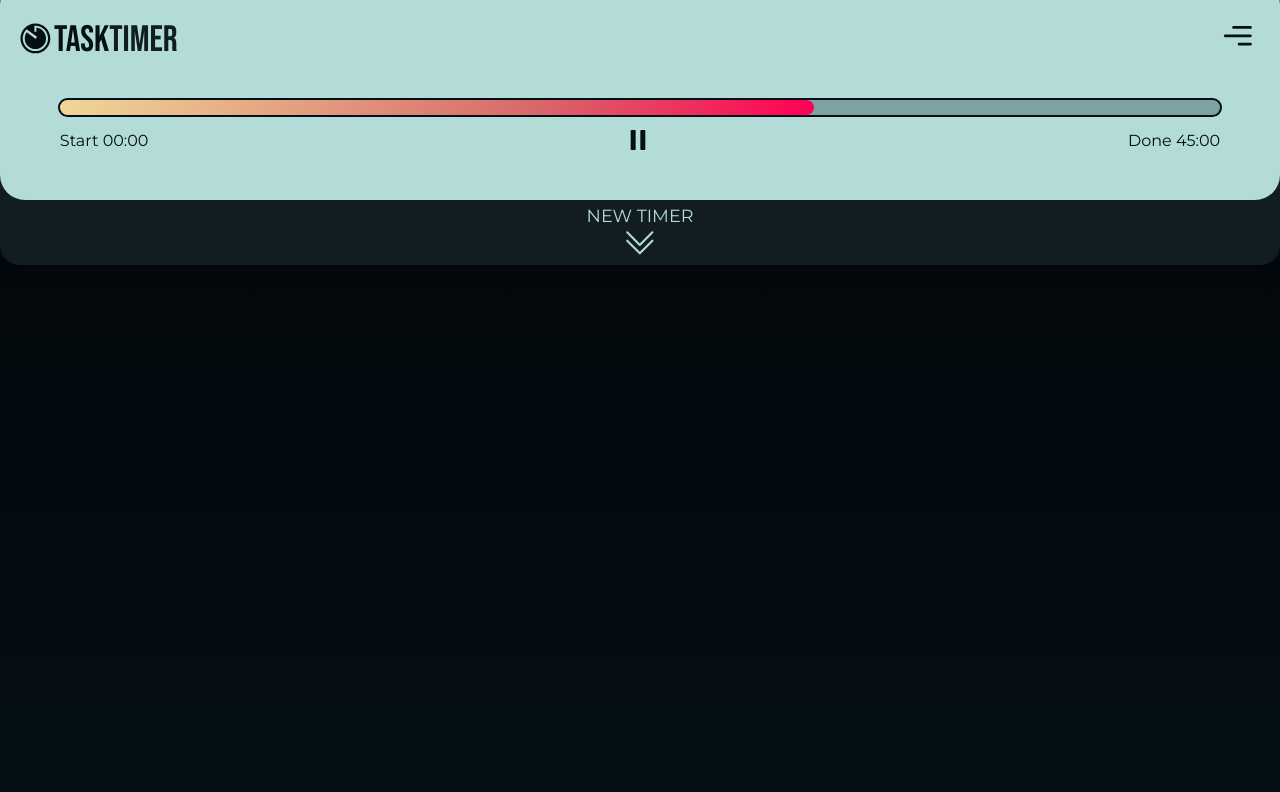
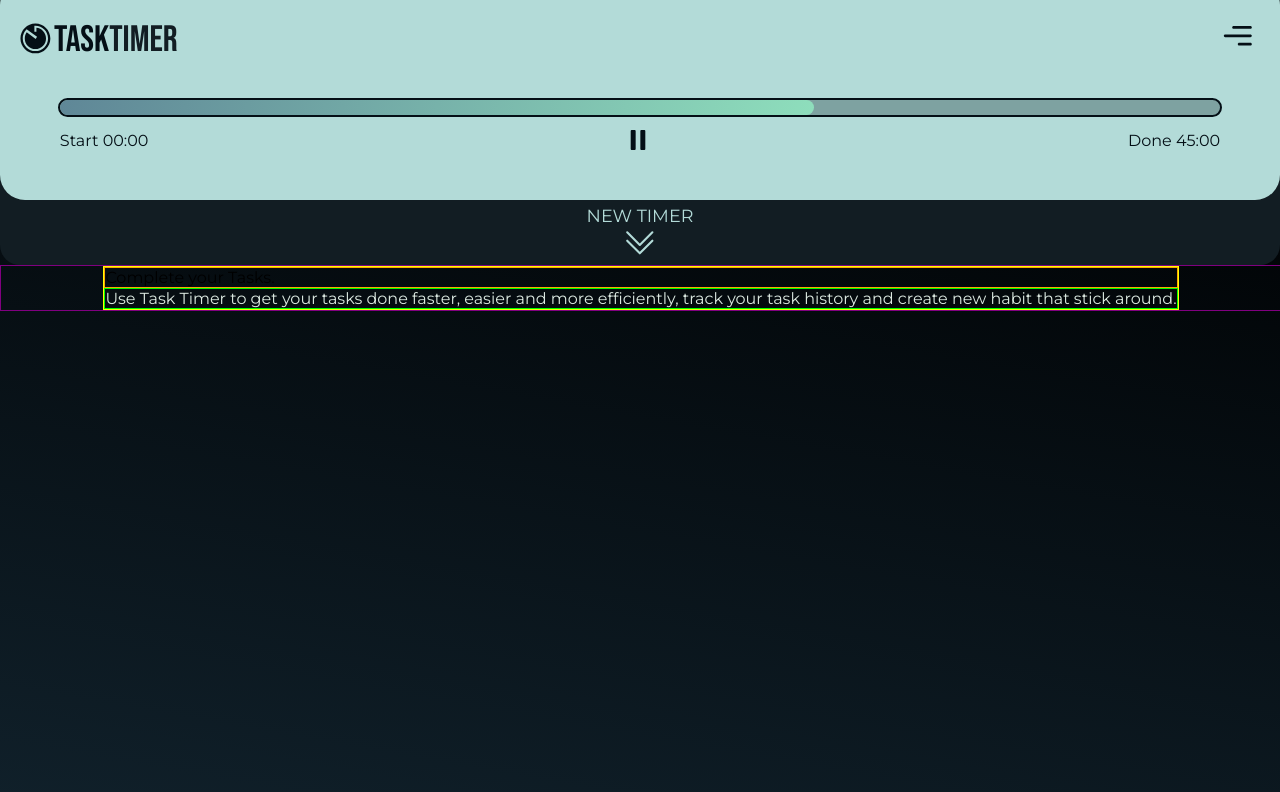
Before and after one commit to sseans/react-study-timer, a React (Create React App) app: page / in a window 1280 px wide. Shown: the top 792 px of the page. Built offline with nearby package versions, Linux system fonts and the light colour scheme.

Commit message:
started hero login component

```diff
--- a/src/App.css
+++ b/src/App.css
@@ -23,11 +23,11 @@ html {
   z-index: 1;
   width: 100%;
   height: 100vh;
-  background: rgb(4, 15, 22);
+  background: rgb(16, 32, 42);
   background: linear-gradient(
-    0deg,
-    rgba(4, 15, 22, 1) 0%,
-    rgba(1, 4, 6, 1) 100%
+    10deg,
+    rgba(16, 32, 42, 1) 0%,
+    rgba(1, 4, 6, 1) 79%
   );
   box-shadow: 0 0 1px 1px rgba(0, 0, 0, 0.03), 0 0 2px 2px rgba(0, 0, 0, 0.02),
     0 4px 4px rgba(0, 0, 0, 0.01), 0 6px 8px rgba(0, 0, 0, 0.01);
--- a/src/App.js
+++ b/src/App.js
@@ -1,12 +1,14 @@
 import "./App.css";
 import LowerNavigation from "./Components/LowerNavigation/LowerNavigation";
 import TimerNavbar from "./Components/TimerNavbar/TimerNavbar";
+import HeroLogin from "./Components/HeroLogin/HeroLogin";
 
 function App() {
   return (
     <div className="App">
       <TimerNavbar />
       <LowerNavigation />
+      <HeroLogin />
     </div>
   );
 }
--- /dev/null
+++ b/src/Components/HeroLogin/HeroLogin.css
@@ -0,0 +1,21 @@
+.hero {
+  width: 100%;
+  height: fit-content;
+  display: flex;
+  justify-content: center;
+  border: purple 1px solid;
+}
+
+.hero__wrapper {
+  max-width: 1300px;
+  border: yellow 1px solid;
+}
+
+.hero__heading {
+  border: orange 1px solid;
+}
+
+.hero__text {
+  color: #dce9e1;
+  border: lime 1px solid;
+}
--- /dev/null
+++ b/src/Components/HeroLogin/HeroLogin.js
@@ -0,0 +1,17 @@
+import "./HeroLogin.css";
+import React from "react";
+
+export default function HeroLogin() {
+  return (
+    <div className="hero">
+      <div className="hero__wrapper">
+        <div className="hero__heading">Complete your Tasks.</div>
+        <div className="hero__text">
+          Use Task Timer to get your tasks done faster, easier and more
+          efficiently, track your task history and create new habit that stick
+          around.
+        </div>
+      </div>
+    </div>
+  );
+}
--- a/src/Components/LowerNavigation/LowerNavigation.css
+++ b/src/Components/LowerNavigation/LowerNavigation.css
@@ -29,6 +29,7 @@
   display: flex;
   font-size: 1.1em;
   color: #b3dbd8;
+  cursor: pointer;
 }
 
 .lowernav__menu svg {
--- a/src/Components/LowerNavigation/LowerNavigation.js
+++ b/src/Components/LowerNavigation/LowerNavigation.js
@@ -1,6 +1,5 @@
 import React from "react";
 import "./LowerNavigation.css";
-import { BiAlarmAdd } from "react-icons/bi";
 import { BsChevronDoubleDown } from "react-icons/bs";
 
 export default function LowerNavigation() {
--- a/src/Components/TimerDisplay/TimerDisplay.css
+++ b/src/Components/TimerDisplay/TimerDisplay.css
@@ -14,6 +14,8 @@
   border: #040f16 2.5px solid;
   background-color: #7ea2a1;
   overflow: hidden;
+  display: flex;
+  align-items: center;
 }
 
 .timerdisplay__load {
@@ -21,16 +23,14 @@
   border-radius: 20px;
   width: 65%;
   height: 100%;
-  background: rgb(255, 0, 84);
-  background: rgb(255, 0, 84);
-  background: rgb(255, 0, 84);
-  background: rgb(255, 0, 84);
-  background: rgb(255, 0, 84);
+  margin-bottom: -0.5px;
   background: linear-gradient(
     281deg,
-    rgba(255, 0, 84, 1) 0%,
-    rgba(216, 104, 106, 1) 37%,
-    rgba(239, 215, 150, 1) 100%
+    rgb(142, 222, 188),
+    rgb(131, 200, 179),
+    rgb(119, 178, 170),
+    rgb(107, 156, 160),
+    rgb(95, 135, 151)
   );
 }
 .timerdisplay__text {
```
